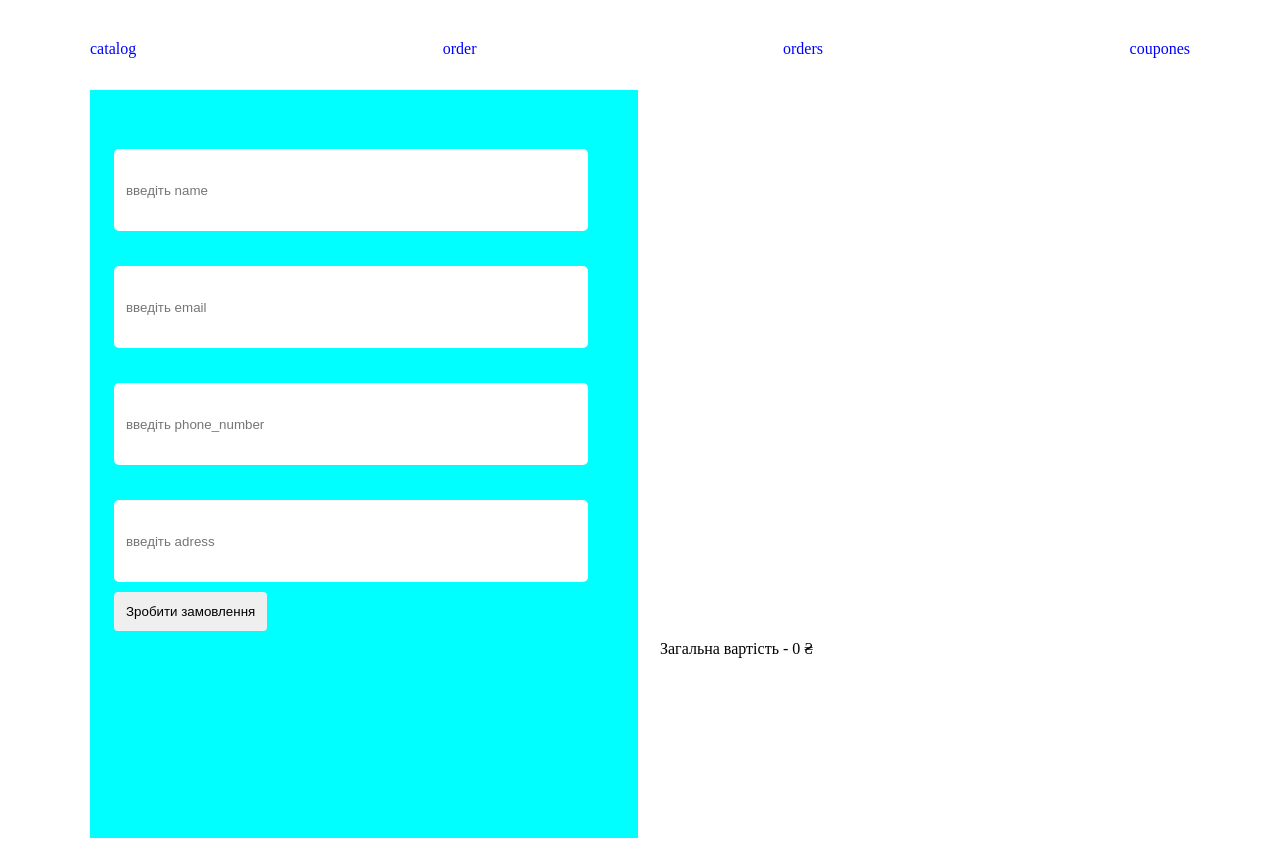
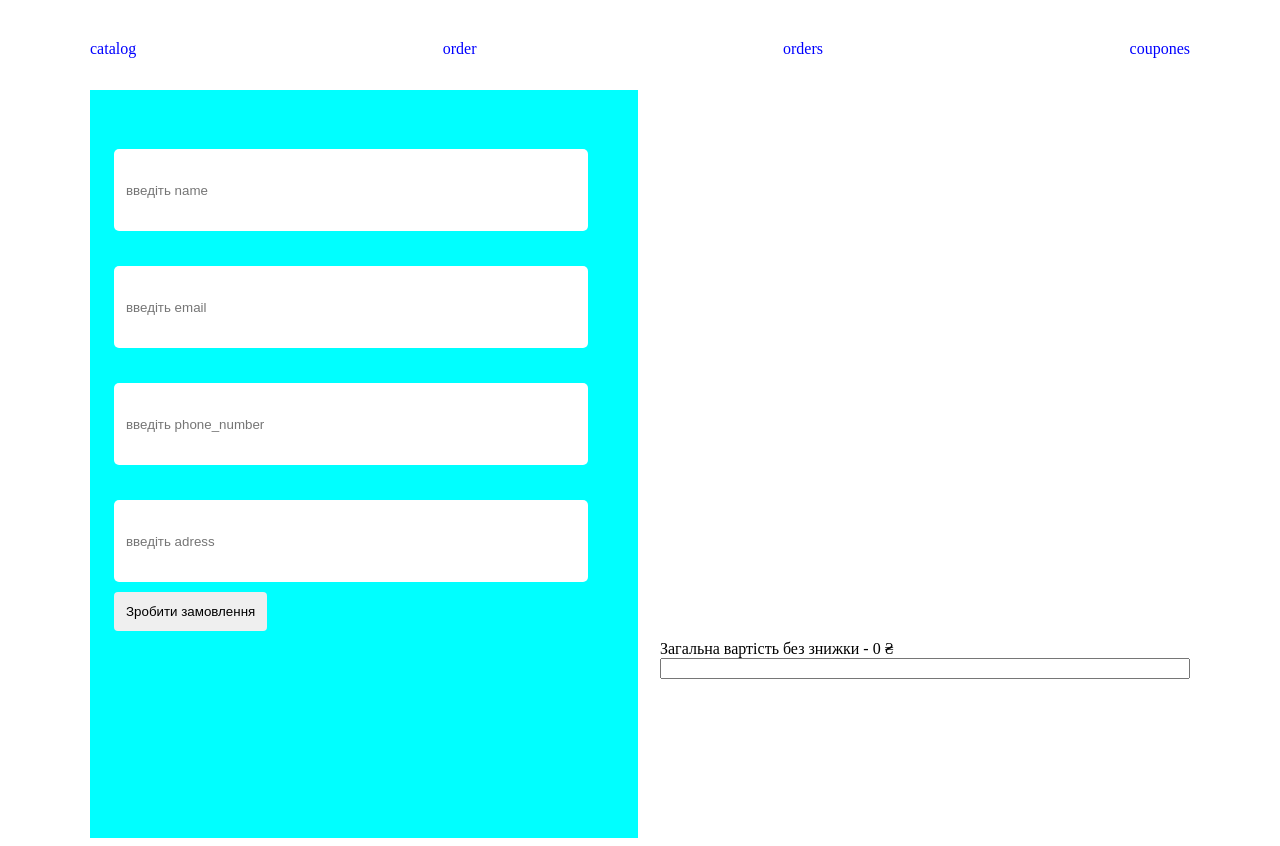
Before and after one commit to Parle648/ElifTech-Progect, a React (Create React App) app in the folder client/: page /order-page in a window 1280 px wide. Built offline with nearby package versions, Linux system fonts and the light colour scheme; no server answers.

Commit message:
Create coupone input UI + logic

```diff
--- a/client/src/features/OrderedProductsList/OrderedProductsList.tsx
+++ b/client/src/features/OrderedProductsList/OrderedProductsList.tsx
@@ -5,15 +5,14 @@ import ProductCart from '../../entities/ProductCart/ProductCart';
 import DeleteFromChoosed from '../DeleteFromChoosed/DeleteFromChoosed';
 import { useLocalStorage } from '../../shared/lib/hooks/useLocalStorage';
 import ProductCounter from '../ProductCounter/ProductCounter';
+import isCouponeExist from './api/isCouponeExist';
 
 export const orderListContext = createContext<{orderedProducts: any, setOrderedProducts: any} | undefined>(undefined);
 
 const OrderedProductsList = () => {
     const [choosedProducts, stChoosedProducts] = useState([]);
     const [orderedProducts, setOrderedProducts] = useLocalStorage([] ,'ordered');
-
-    console.log(orderedProducts);
-
+    const [discount ,setDiscount] = useState(undefined)
 
     useEffect(() => {
         if (localStorage.ordered) {
@@ -25,6 +24,11 @@ const OrderedProductsList = () => {
             }
         }
     }, [])
+    // setDiscount(!data ? JSON.parse(data["products"])[0].discount : undefined)
+
+    function isCpouponeExist(event: any) {
+        isCouponeExist(event.target.value).then((data: any) => setDiscount((data.products === undefined ) ? undefined : JSON.parse(data["products"])[0].discount))
+    }
 
     return (
         <orderListContext.Provider value={{
@@ -55,7 +59,11 @@ const OrderedProductsList = () => {
                         }
                     })}
                 </div>
-                <span>Загальна вартiсть - {orderedProducts.reduce((amount: any, item: any) => amount + (item.cost * item.count), 0)} ₴ </span>
+                <span>Загальна вартiсть без знижки - {orderedProducts.reduce((amount: any, item: any) => amount + (item.cost * item.count), 0)} ₴ </span>
+                <input style={{display: 'block'}} type="text" onBlur={isCpouponeExist} />
+                {discount &&
+                    <span>Загальна вартiсть з урахуванням знижки - {orderedProducts.reduce((amount: any, item: any) => amount + (item.cost * item.count), 0) * discount} ₴ </span>
+                }
             </div>
         </orderListContext.Provider>
     );
--- /dev/null
+++ b/client/src/features/OrderedProductsList/api/isCouponeExist.ts
@@ -0,0 +1,10 @@
+export default function isCouponeExist(coupone: string) {
+    return new Promise((resolve, reject) => {
+        try {
+            resolve(fetch(`http://localhost:3001/api/get-specific-coupone/:${coupone}`))
+        } catch (err) {
+            reject(console.error(err))
+        }
+    })
+    .then((response: any) => response.json())
+};
```
Also changed, not shown: 1 other file (tests, documents, lock files or other folders).
